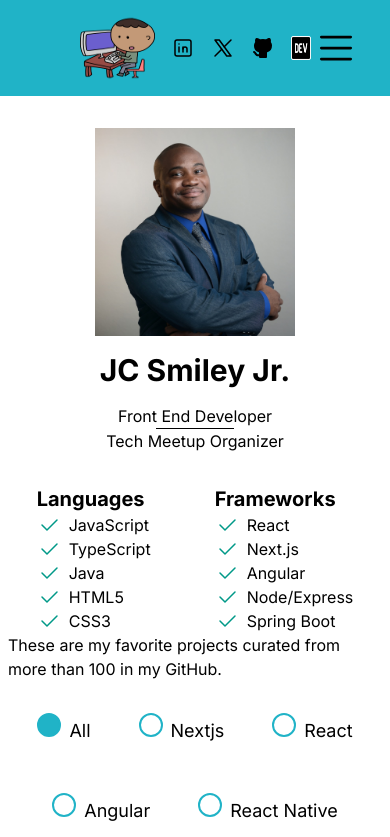
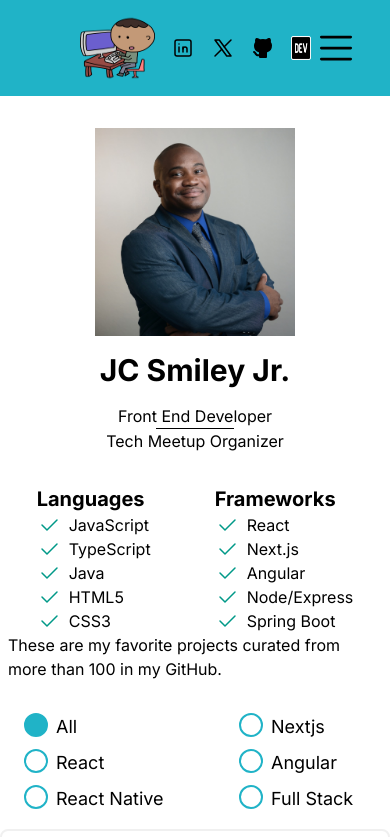
Before and after one commit to jcsmileyjr/portfolio-v4, a Next.js app: page / in a window 390 px wide. Shown: the top 837 px of the page. Built offline with nearby package versions, Linux system fonts and the light colour scheme.

Commit message:
Style: Responsive design for filter radio options

```diff
--- a/src/app/page.tsx
+++ b/src/app/page.tsx
@@ -48,28 +48,28 @@ export default function Home() {
         <section className='w-full md:w-3/4'>
           <p className='m-auto px-2 md:px-0 mb-8'>These are my favorite projects curated from more than 100 in my GitHub.</p>
           {/* Filter Projects*/}
-          <div className='flex flex-row flex-wrap justify-center gap-12 mb-4'>
-            <div>
-              <input checked className={`${technologies === "All" ? "bg-primaryBlue" : ""} appearance-none focus:bg-primaryBlue rounded-full w-6 h-6 border-2 border-solid border-primaryBlue`} type="radio" id="All" name="technologies" value="All" checked={technologies === "All"} onChange={(e) => setTechnologies(e.target.value)} />
+          <div className='grid grid-cols-2 md:grid-cols-3 gap-2 mb-4 md:ml-4 lg:grid-cols-4 xl:grid-cols-6'>
+            <div className='flex flex-row justify-center1 ml-6 md:ml-0'>
+              <input className={`${technologies === "All" ? "bg-primaryBlue" : ""} appearance-none focus:bg-primaryBlue rounded-full w-6 h-6 border-2 border-solid border-primaryBlue`} type="radio" id="All" name="technologies" value="All" checked={technologies === "All"} onChange={(e) => setTechnologies(e.target.value)} />
               <label className='text-lg ml-2' htmlFor="All">All</label>
             </div>
-            <div>
+            <div className='flex flex-row justify-center1 ml-10 md:ml-0'>
               <input className='appearance-none focus:bg-primaryBlue rounded-full w-6 h-6 border-2 border-solid border-primaryBlue' type="radio" id="Nextjs" name="technologies" value="nextjs" checked={technologies === "nextjs"} onChange={(e) => setTechnologies(e.target.value)} />
               <label className='text-lg ml-2' htmlFor="Nextjs">Nextjs</label>
             </div>
-            <div>
+            <div className='flex flex-row justify-center1 ml-6 md:ml-0'>
               <input className='appearance-none focus:bg-primaryBlue rounded-full w-6 h-6 border-2 border-solid border-primaryBlue' type="radio" id="React" name="technologies" value="react" checked={technologies === "react"} onChange={(e) => setTechnologies(e.target.value)} />
               <label className='text-lg ml-2' htmlFor="React">React</label>
             </div>
-            <div>
+            <div className='flex flex-row justify-center1 ml-10 md:ml-0'>
               <input className='appearance-none focus:bg-primaryBlue rounded-full w-6 h-6 border-2 border-solid border-primaryBlue' type="radio" id="Angular" name="technologies" value="angular" checked={technologies === "angular"} onChange={(e) => setTechnologies(e.target.value)} />
               <label className='text-lg ml-2' htmlFor="Angular">Angular</label>
             </div>
-            <div>
+            <div className='flex flex-row justify-center1 ml-6 md:ml-0'>
               <input className='appearance-none focus:bg-primaryBlue rounded-full w-6 h-6 border-2 border-solid border-primaryBlue' type="radio" id="React Native" name="technologies" value="reactnative" checked={technologies === "reactnative"} onChange={(e) => setTechnologies(e.target.value)} />
               <label className='text-lg ml-2' htmlFor="React Native">React Native</label>
             </div>
-            <div>
+            <div className='flex flex-row justify-center1 ml-10 md:ml-0'>
               <input className='appearance-none focus:bg-primaryBlue rounded-full w-6 h-6 border-2 border-solid border-primaryBlue' type="radio" id="Full Stack" name="technologies" value="fullstack" checked={technologies === "fullstack"} onChange={(e) => setTechnologies(e.target.value)} />
               <label className='text-lg ml-2' htmlFor="Full Stack">Full Stack</label>
             </div>
```
